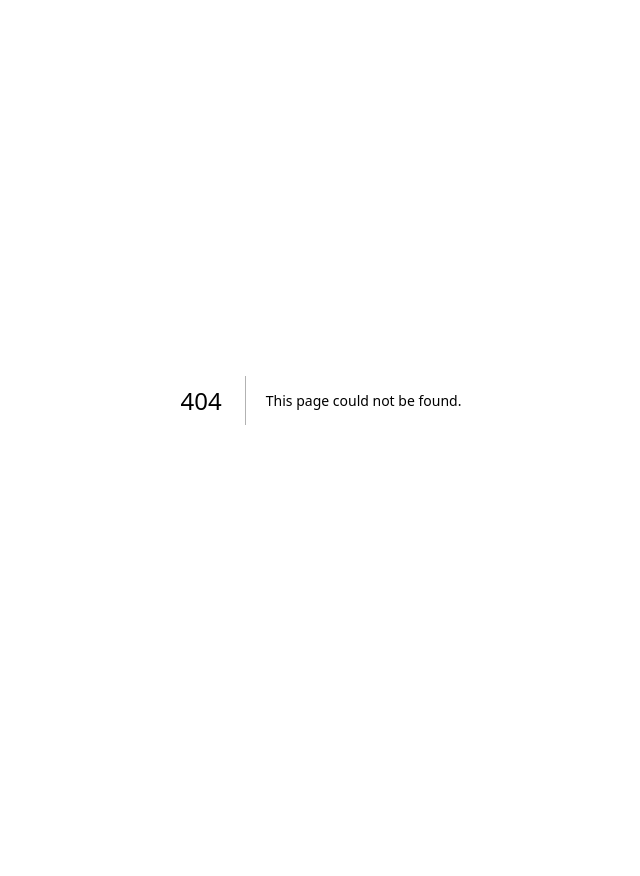
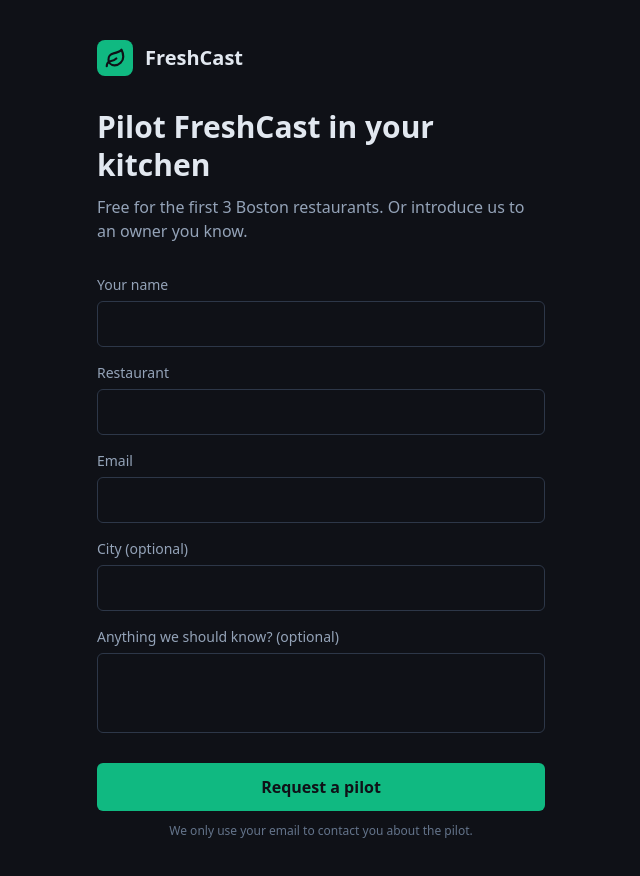
Before and after one commit to DanielIbraev/FreshCast, a Next.js app in the folder freshcast-app/: page /pilot in a window 1280 px wide. Before the commit this address had no page. Shown: the top 876 px of the page, without its empty margins (319-959 px from the left). Before the commit the page ends 800 px from the top, so only its background shows below. Built offline with nearby package versions, Linux system fonts and the light colour scheme; no server answers.

Commit message:
auto: save 13:09:29

```diff
--- /dev/null
+++ b/freshcast-app/app/pilot/page.tsx
@@ -0,0 +1,105 @@
+"use client";
+
+import { useState } from "react";
+import Link from "next/link";
+import { motion } from "framer-motion";
+import { Check, Loader2 } from "lucide-react";
+import { Mark } from "@/components/brand/mark";
+import { insertSignup } from "@/lib/db";
+
+const input = "w-full rounded-md border border-border bg-canvas px-3 py-2.5 text-base text-text-primary focus:border-good focus:outline-none";
+const EMAIL = /^[^@\s]+@[^@\s]+\.[^@\s]+$/;
+
+// Pilot waitlist. Anyone can add a sign-up; only the owner can read them
+// (row-level security in supabase/security.sql).
+export default function PilotPage() {
+  const [f, setF] = useState({ name: "", restaurant: "", email: "", city: "", note: "", website: "" });
+  const [errors, setErrors] = useState<Record<string, string>>({});
+  const [state, setState] = useState<"idle" | "sending" | "done" | "failed">("idle");
+  const set = (k: keyof typeof f) => (e: React.ChangeEvent<HTMLInputElement | HTMLTextAreaElement>) => setF({ ...f, [k]: e.target.value });
+
+  async function submit(e: React.FormEvent) {
+    e.preventDefault();
+    if (f.website) return setState("done"); // honeypot: bots fill hidden fields
+    const next: Record<string, string> = {};
+    if (!f.name.trim()) next.name = "Your name, please.";
+    if (!f.restaurant.trim()) next.restaurant = "Which restaurant? (or the one you'd introduce)";
+    if (!EMAIL.test(f.email.trim())) next.email = "That email doesn't look right.";
+    setErrors(next);
+    if (Object.keys(next).length) return;
+    setState("sending");
+    const ok = await insertSignup({
+      name: f.name.trim().slice(0, 80),
+      restaurant: f.restaurant.trim().slice(0, 120),
+      email: f.email.trim().slice(0, 254),
+      city: f.city.trim().slice(0, 80) || undefined,
+      note: f.note.trim().slice(0, 500) || undefined,
+    }).catch(() => false);
+    setState(ok ? "done" : "failed");
+  }
+
+  return (
+    <main className="flex min-h-[100dvh] items-start justify-center bg-canvas px-5 py-10 sm:items-center">
+      <div className="w-full max-w-md">
+        <div className="mb-8 flex items-center gap-3">
+          <Mark size={36} />
+          <span className="font-display text-xl font-700 text-text-primary">FreshCast</span>
+        </div>
+
+        {state === "done" ? (
+          <motion.div initial={{ opacity: 0, y: 8 }} animate={{ opacity: 1, y: 0 }}>
+            <div className="flex h-12 w-12 items-center justify-center rounded-full bg-good">
+              <Check className="h-6 w-6 text-canvas" strokeWidth={3} />
+            </div>
+            <h1 className="mt-6 font-display text-3xl font-700 text-text-primary">Thank you!</h1>
+            <p className="mt-3 text-text-secondary">Daniel will reach out this week to set up a pilot. Every kitchen that preps less keeps food out of a landfill.</p>
+            <Link href="/dashboard" className="mt-8 inline-block text-sm text-good hover:text-text-primary">
+              See the live demo →
+            </Link>
+          </motion.div>
+        ) : (
+          <form onSubmit={submit} noValidate>
+            <h1 className="font-display text-3xl font-700 leading-tight text-text-primary">Pilot FreshCast in your kitchen</h1>
+            <p className="mt-3 text-text-secondary">Free for the first 3 Boston restaurants. Or introduce us to an owner you know.</p>
+
+            <div className="mt-8 space-y-4">
+              <Field label="Your name" error={errors.name}>
+                <input className={input} value={f.name} onChange={set("name")} autoComplete="name" maxLength={80} />
+              </Field>
+              <Field label="Restaurant" error={errors.restaurant}>
+                <input className={input} value={f.restaurant} onChange={set("restaurant")} autoComplete="organization" maxLength={120} />
+              </Field>
+              <Field label="Email" error={errors.email}>
+                <input className={input} type="email" inputMode="email" value={f.email} onChange={set("email")} autoComplete="email" maxLength={254} />
+              </Field>
+              <Field label="City (optional)">
+                <input className={input} value={f.city} onChange={set("city")} maxLength={80} />
+              </Field>
+              <Field label="Anything we should know? (optional)">
+                <textarea className={`${input} h-20 resize-none`} value={f.note} onChange={set("note")} maxLength={500} />
+              </Field>
+              <input tabIndex={-1} autoComplete="off" value={f.website} onChange={set("website")} className="hidden" aria-hidden name="website" />
+            </div>
+
+            {state === "failed" && <p className="mt-4 text-sm text-waste">Couldn&apos;t save that. Check your connection and try again.</p>}
+            <button type="submit" disabled={state === "sending"} className="mt-6 flex w-full items-center justify-center gap-2 rounded-md bg-good py-3 text-base font-600 text-canvas transition-colors duration-150 hover:bg-good-dim disabled:opacity-60">
+              {state === "sending" && <Loader2 className="h-4 w-4 animate-spin" />}
+              Request a pilot
+            </button>
+            <p className="mt-3 text-center text-xs text-text-muted">We only use your email to contact you about the pilot.</p>
+          </form>
+        )}
+      </div>
+    </main>
+  );
+}
+
+function Field({ label, error, children }: { label: string; error?: string; children: React.ReactNode }) {
+  return (
+    <label className="block">
+      <span className="mb-1.5 block text-sm text-text-secondary">{label}</span>
+      {children}
+      {error && <span className="mt-1 block text-xs text-waste">{error}</span>}
+    </label>
+  );
+}
```
